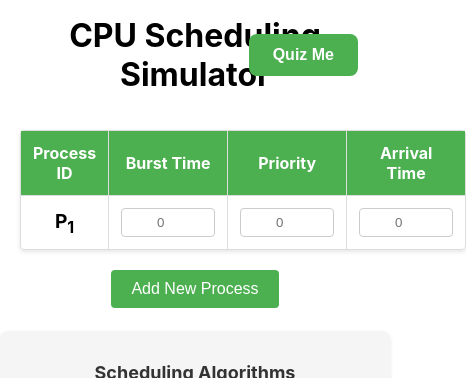
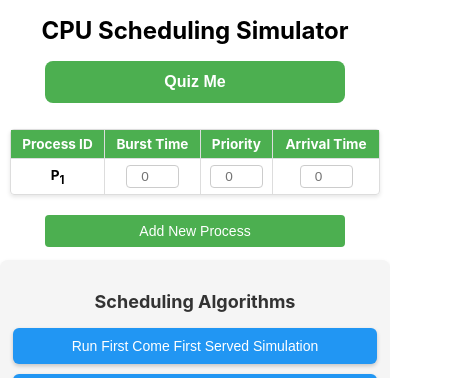
Before and after one commit to DBordeleau/cpu_scheduler_sim, a React (Create React App) app in the folder frontend/: page / in a window 390 px wide. Shown: the top 378 px of the page, 466 px wide, since content can reach past the window. Built offline with nearby package versions, Linux system fonts and the light colour scheme; no server answers.

Commit message:
Improved styling on mobile devices

```diff
--- a/frontend/src/App.css
+++ b/frontend/src/App.css
@@ -133,3 +133,28 @@
     transform: rotate(360deg);
   }
 }
+
+/* Mobile styling */
+@media (max-width: 768px) {
+  .header-container {
+    flex-direction: column;
+    gap: 1rem;
+    padding: 1rem;
+  }
+
+  .header-container h1 {
+    font-size: 1.5rem;
+  }
+
+  .quiz-mode-btn,
+  .exit-quiz-btn {
+    position: static;
+    width: 100%;
+    max-width: 300px;
+  }
+
+  .footer {
+    font-size: 0.9rem;
+    padding: 0.5rem;
+  }
+}
--- a/frontend/src/components/Tooltip.jsx
+++ b/frontend/src/components/Tooltip.jsx
@@ -1,20 +1,59 @@
-import React, { useState } from 'react';
+import React, { useState, useEffect, useRef } from 'react';
 import '../style/Tooltip.css';
 
 const Tooltip = ({ children, content }) => {
     const [isVisible, setIsVisible] = useState(false);
+    const wrapperRef = useRef(null);
+
+    // Close tooltip when clicking outside
+    useEffect(() => {
+        const handleClickOutside = (event) => {
+            if (wrapperRef.current && !wrapperRef.current.contains(event.target)) {
+                setIsVisible(false);
+            }
+        };
+
+        if (isVisible) {
+            document.addEventListener('mousedown', handleClickOutside);
+            document.addEventListener('touchstart', handleClickOutside);
+        }
+
+        return () => {
+            document.removeEventListener('mousedown', handleClickOutside);
+            document.removeEventListener('touchstart', handleClickOutside);
+        };
+    }, [isVisible]);
+
+    const handleToggle = (e) => {
+        // Prevent the button click from triggering when opening tooltip on mobile
+        if (window.innerWidth <= 768) {
+            e.stopPropagation();
+            setIsVisible(!isVisible);
+        }
+    };
 
     return (
         <span
+            ref={wrapperRef}
             className="tooltip-wrapper"
             onMouseEnter={() => setIsVisible(true)}
             onMouseLeave={() => setIsVisible(false)}
-            onClick={() => setIsVisible(!isVisible)}
+            onClick={handleToggle}
         >
             {children}
             {isVisible && (
                 <span className="tooltip-content">
                     {content}
+                    <button
+                        className="tooltip-close"
+                        onClick={(e) => {
+                            e.stopPropagation();
+                            setIsVisible(false);
+                        }}
+                        aria-label="Close tooltip"
+                    >
+                        ✕
+                    </button>
                 </span>
             )}
         </span>
--- a/frontend/src/style/ProcessTable.css
+++ b/frontend/src/style/ProcessTable.css
@@ -132,3 +132,73 @@
 .submit-button:hover {
     background-color: #007399;
 }
+
+/* Mobile responsive styles */
+@media (max-width: 768px) {
+    .process-table-container {
+        padding: 10px;
+        overflow-x: auto;
+    }
+
+    .process-table th,
+    .process-table td {
+        padding: 8px 4px;
+        font-size: 0.9rem;
+    }
+
+    .process-table input {
+        width: 50px;
+        padding: 4px;
+        font-size: 0.9rem;
+    }
+
+    .pid-cell {
+        font-size: 1rem;
+    }
+
+    .delete-button-floating {
+        width: 28px;
+        height: 28px;
+        font-size: 16px;
+        right: -38px;
+    }
+
+    .add-button,
+    .submit-button {
+        padding: 8px 16px;
+        font-size: 14px;
+    }
+
+    .button-container {
+        flex-direction: column;
+        align-items: center;
+    }
+
+    .button-container button {
+        width: 100%;
+        max-width: 300px;
+    }
+}
+
+/* Extra small devices */
+@media (max-width: 480px) {
+
+    .process-table th,
+    .process-table td {
+        padding: 6px 2px;
+        font-size: 0.85rem;
+    }
+
+    .process-table input {
+        width: 45px;
+        padding: 3px;
+        font-size: 0.85rem;
+    }
+
+    .delete-button-floating {
+        width: 24px;
+        height: 24px;
+        font-size: 14px;
+        right: -32px;
+    }
+}
--- a/frontend/src/style/Tooltip.css
+++ b/frontend/src/style/Tooltip.css
@@ -25,6 +25,10 @@
     animation: tooltipFadeIn 0.2s ease-out;
 }
 
+.tooltip-close {
+    display: none;
+}
+
 .tooltip-content::after {
     content: '';
     position: absolute;
@@ -47,20 +51,40 @@
     }
 }
 
-/* Mobile adjustments */
 @media (max-width: 768px) {
     .tooltip-content {
-        position: fixed;
-        bottom: auto;
-        top: 50%;
+        position: absolute;
+        bottom: calc(100% + 10px);
         left: 50%;
-        transform: translate(-50%, -50%);
-        width: 90vw;
-        max-width: 350px;
+        transform: translateX(clamp(calc(-100% + 10px - 50vw), -50%, calc(50vw - 10px - 50%)));
+        width: 85vw;
+        max-width: 320px;
         pointer-events: auto;
+        padding: 16px 40px 16px 16px;
+    }
+
+    .tooltip-close {
+        display: block;
+        position: absolute;
+        top: 8px;
+        right: 8px;
+        background: transparent;
+        border: none;
+        color: white;
+        font-size: 20px;
+        font-weight: bold;
+        cursor: pointer;
+        padding: 4px 8px;
+        line-height: 1;
+        opacity: 0.8;
+        transition: opacity 0.2s;
+    }
+
+    .tooltip-close:hover {
+        opacity: 1;
     }
 
     .tooltip-content::after {
-        display: none;
+        display: block;
     }
 }
```
